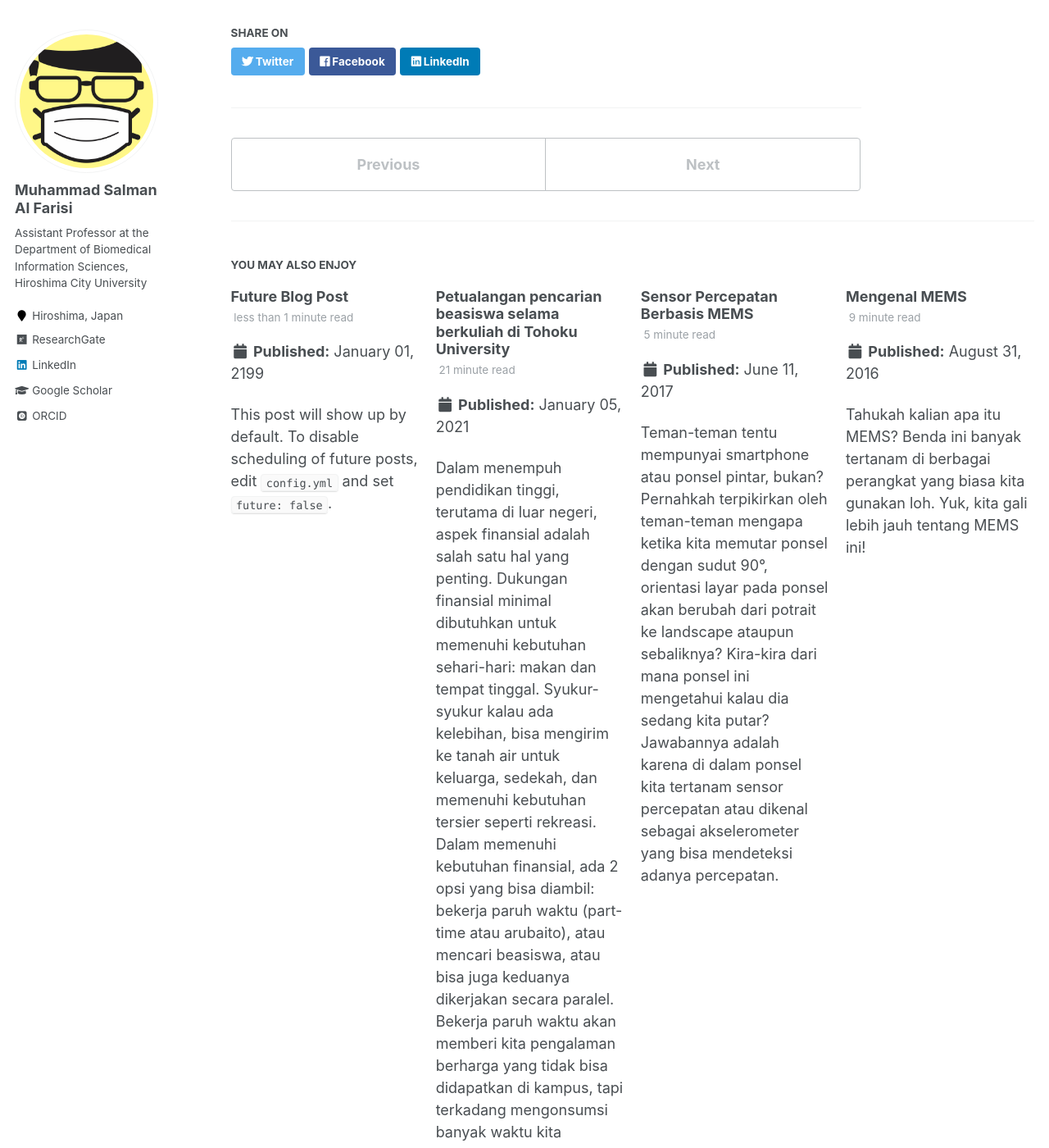
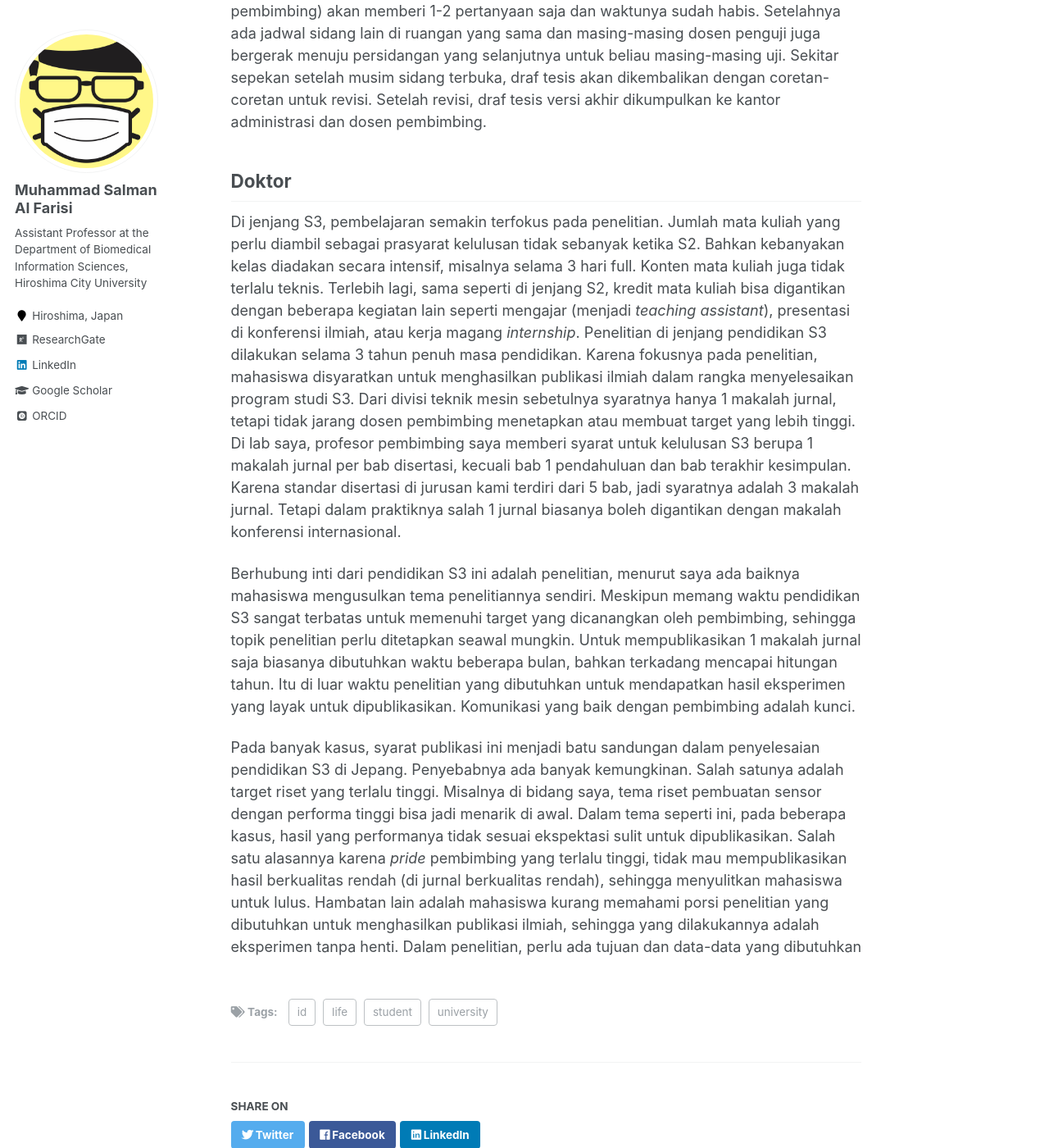
Before and after one commit to msalfarisi/msalfarisi.github.io, a Jekyll site: the page built from _posts/2099-03-29-ujian-kelulusan.md, in a window 1280 px wide and 1400 px high, scrolled down 5003 px. Shown: the whole window at 82% size. Built offline with Jekyll 4.4.1, drawn with Linux system fonts in a browser that asks for light colours; some web fonts are replaced; some of the changed text lies outside the part shown.

Commit message:
Update 2099-03-29-ujian-kelulusan.md

```diff
--- a/_posts/2099-03-29-ujian-kelulusan.md
+++ b/_posts/2099-03-29-ujian-kelulusan.md
@@ -31,7 +31,11 @@
 
 Di jenjang pascasarjana, mulai S2 dan kemudian S3, pendidikan di divisi teknik mesin (Mechanical Engineering Division) Tohoku University lebih menitikberatkan pada penelitian. Tidak terlalu banyak kelas yang harus diambil. Untuk S2 hanya disyaratkan untuk mengambil 20 kredit mata kuliah, yang setara sekitar 10 mata kuliah. Relatif lebih ringan dibandingkan ketika S1 harus mengambil 10 mata kuliah setiap semester atau bahkan lebih. Itupun kreditnya bisa digantikan dengan beberapa kegiatan lain seperti mengajar (menjadi _teaching assistant_), presentasi di konferensi ilmiah, atau kerja magang _internship_. Penelitian di jenjang pendidikan S2 dilakukan selama 2 tahun penuh masa pendidikan. Jadi pada intinya tujuan sehari-hari berangkat ke kampus adalah untuk melakukan penelitian di lab: eksperimen, diskusi, membaca dan menulis makalah ilmiah, diselingi mengambil beberapa mata kuliah di kelas. Meskipun fokus pendidikan S2 ini ada di penelitian, tidak ada persyaratan jumlah publikasi dalam rangka kelulusan.
 
+Tema penelitian saya adalah perpanjangan dari tema penelitian S1 saya. Sedikit saja saya tambahkan evaluasi yang lebih detail, dan setelahnya saya coba usulkan metode yang sama dengan menggunakan material yang berbeda. Kala itu, ada senior mahasiswa doktor yang dalam penelitiannya menggunakan suatu material dengan metode yang berbeda, saya cobakan material tersebut dengan metode yang saya kembangkan selama S1. Langkah memodifikasi penelitian yang pernah ada ini sangat berguna untuk sumber inspirasi tema-tema penelitian ke depan.
+
 Karena persyaratan kelulusan yang relatif tidak terlalu berat (dibandingkan S1 yang banyak mata kuliah dan S3 dengan syarat publikasinya), saya memanfaatkan sekitar setengah tahun dari masa studi S2 saya untuk mengunjungi salah satu kolaborator penelitian di Lab kami. Januari 2017, saya bertolak menuju kota Chemnitz, Jerman, untuk bergabung dengan Fraunhofer Institute for Electronic Nano Systems (ENAS) di Dept. System Packaging sebagai visiting researcher (student). Konsolidasi untuk keberangkatan ini saya mulai di pertengahan 2016, untuk mengurus kredit persyaratan kelulusan program S2 supaya masa studi saya tidak perlu diperpanjang.
+
+Saya mengusulkan sendiri topik penelitian saya selama masa kunjungan saya di Jerman. Tema ini ada sedikit keterkaitan dengan tema penelitian saya di Tohoku University, tetapi teknologinya saat itu tidak tersedia di lab kami. Saya mengetahui bahwa topik yang menyerempet topik riset saya tersebut sedang berlangsung di ENAS dari seorang senior yang setahun sebelumnya melakukan kunjungan riset ke tempat yang sama. Topik dan kunjungan riset ini sangat bermanfaat bagi saya. Topik inilah yang menjadi cikal bakal topik penelitian S3 saya.
 
 Akhir Juni 2017 saya kembali lagi ke Tohoku University untuk melanjutkan perkuliahan dan memulai persiapan prosedur kelulusan. Untuk kelulusan S2, dosen pembimbing harus mendaftarkan mahasiswa di awal semester. Dalam kasus saya, untuk lulus di bulan Maret 2018, pembimbing (professor) saya harus mendaftarkan saya di bulan Oktober 2017 untuk mengikuti serangkaian persidangan sebagai salah satu syarat kelulusan. Pembimbin akan mengajukan usulan dosen penguji eksternal (dari luar Lab), dan (di Lab kami) sebagai mahasiswa kami juga diberi kesempatan untuk mengusulkan. Total minimal ada 2 kali persidangan resmi yang harus dilalui untuk menyelesaikan pendidikan S2 ini. Sebelum memasuki rangkaian persidangan resmi, biasanya ada 'sidang' informal yang sangat internal, dilakukan hanya di dalam internal Lab oleh dosen pembimbing dan 1 penguji internal dosen dari Lab yang sama. Sidang tahap ini waktunya tidak terbatas dan bisa dilakukan lebih dari 1 kali. Sifatnya seperti menguliti bahan yang akan disampaikan di tahap sidang-sidang yang selanjutnya. Saya melalui tahap sidang informal ini 1 kali saja.
 
@@ -43,4 +47,8 @@
 
 ## Doktor
 
-Di jenjang S3,
+Di jenjang S3, pembelajaran semakin terfokus pada penelitian. Jumlah mata kuliah yang perlu diambil sebagai prasyarat kelulusan tidak sebanyak ketika S2. Bahkan kebanyakan kelas diadakan secara intensif, misalnya selama 3 hari full. Konten mata kuliah juga tidak terlalu teknis. Terlebih lagi, sama seperti di jenjang S2, kredit mata kuliah bisa digantikan dengan beberapa kegiatan lain seperti mengajar (menjadi _teaching assistant_), presentasi di konferensi ilmiah, atau kerja magang _internship_. Penelitian di jenjang pendidikan S3 dilakukan selama 3 tahun penuh masa pendidikan. Karena fokusnya pada penelitian, mahasiswa disyaratkan untuk menghasilkan publikasi ilmiah dalam rangka menyelesaikan program studi S3. Dari divisi teknik mesin sebetulnya syaratnya hanya 1 makalah jurnal, tetapi tidak jarang dosen pembimbing menetapkan atau membuat target yang lebih tinggi. Di lab saya, profesor pembimbing saya memberi syarat untuk kelulusan S3 berupa 1 makalah jurnal per bab disertasi, kecuali bab 1 pendahuluan dan bab terakhir kesimpulan. Karena standar disertasi di jurusan kami terdiri dari 5 bab, jadi syaratnya adalah 3 makalah jurnal. Tetapi dalam praktiknya salah 1 jurnal biasanya boleh digantikan dengan makalah konferensi internasional.
+
+Berhubung inti dari pendidikan S3 ini adalah penelitian, menurut saya ada baiknya mahasiswa mengusulkan tema penelitiannya sendiri. Meskipun memang waktu pendidikan S3 sangat terbatas untuk memenuhi target yang dicanangkan oleh pembimbing, sehingga topik penelitian perlu ditetapkan seawal mungkin. Untuk mempublikasikan 1 makalah jurnal saja biasanya dibutuhkan waktu beberapa bulan, bahkan terkadang mencapai hitungan tahun. Itu di luar waktu penelitian yang dibutuhkan untuk mendapatkan hasil eksperimen yang layak untuk dipublikasikan. Komunikasi yang baik dengan pembimbing adalah kunci.
+
+Pada banyak kasus, syarat publikasi ini menjadi batu sandungan dalam penyelesaian pendidikan S3 di Jepang. Penyebabnya ada banyak kemungkinan. Salah satunya adalah target riset yang terlalu tinggi. Misalnya di bidang saya, tema riset pembuatan sensor dengan performa tinggi bisa jadi menarik di awal. Dalam tema seperti ini, pada beberapa kasus, hasil yang performanya tidak sesuai ekspektasi sulit untuk dipublikasikan. Salah satu alasannya karena _pride_ pembimbing yang terlalu tinggi, tidak mau mempublikasikan hasil berkualitas rendah (di jurnal berkualitas rendah), sehingga menyulitkan mahasiswa untuk lulus. Hambatan lain adalah mahasiswa kurang memahami porsi penelitian yang dibutuhkan untuk menghasilkan publikasi ilmiah, sehingga yang dilakukannya adalah eksperimen tanpa henti. Dalam penelitian, perlu ada tujuan dan data-data yang dibutuhkan
```
